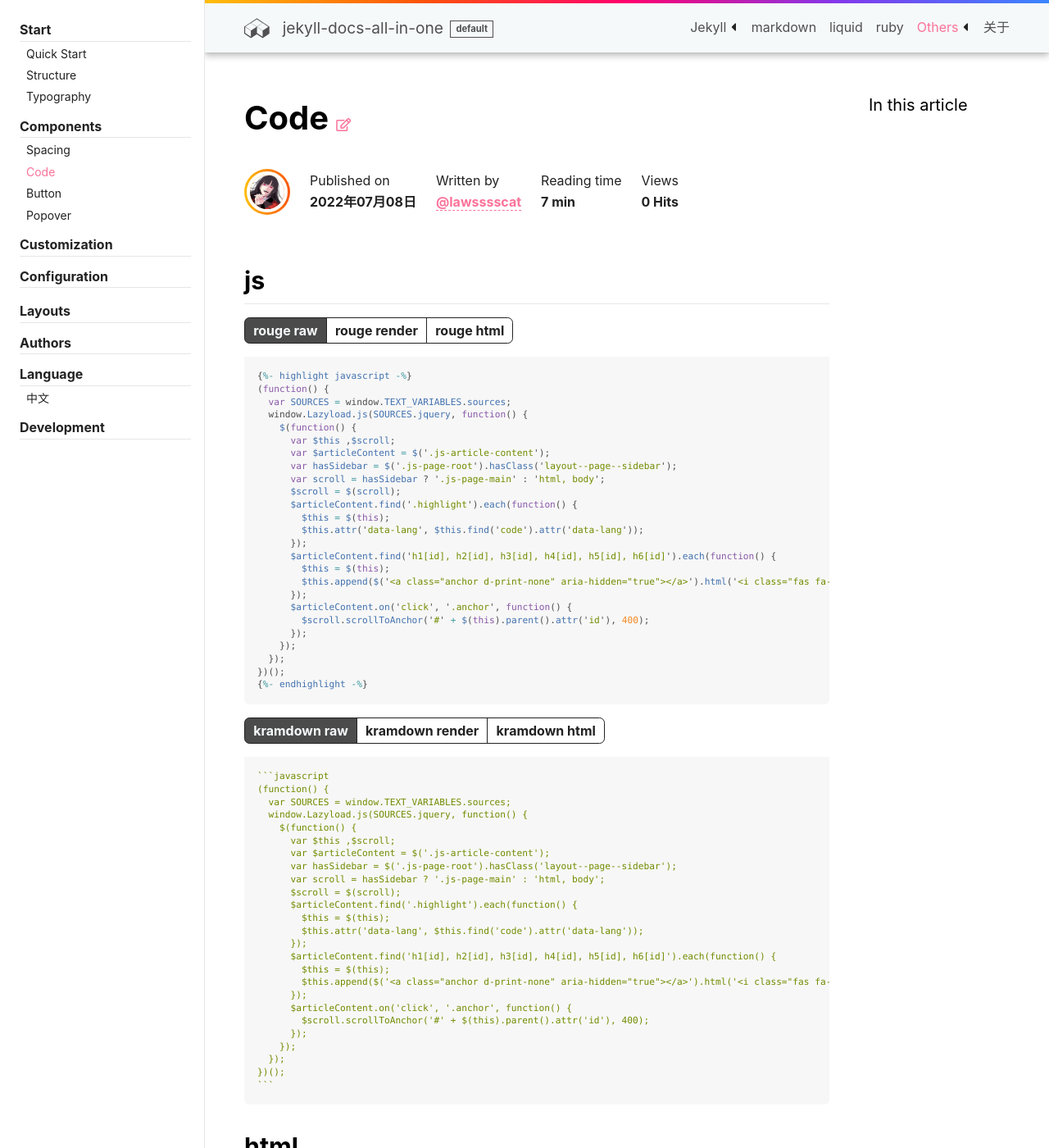
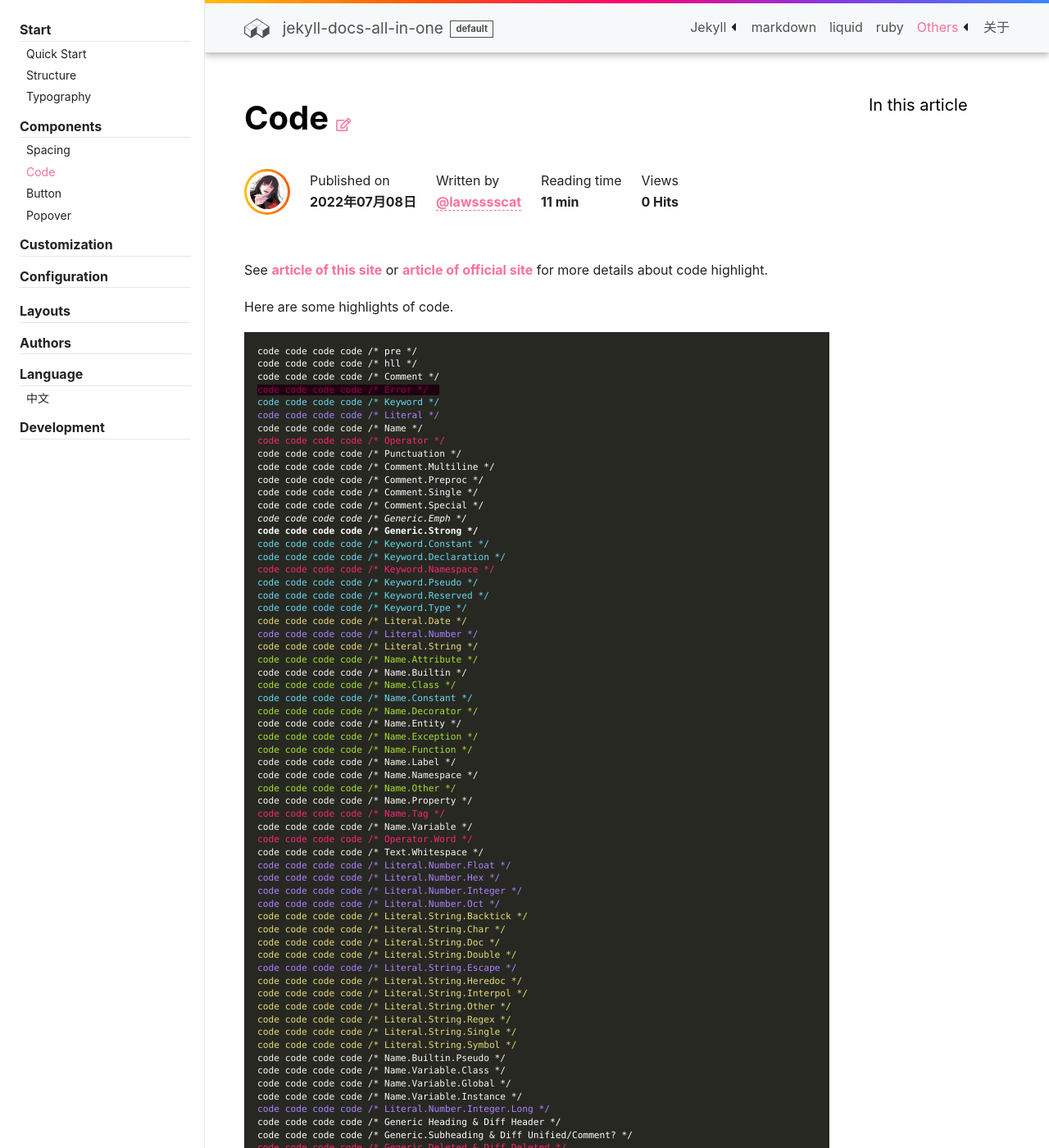
Before and after one commit to LawssssCat/jekyll-docs, a Jekyll site: the page built from _docs/en/components/code.md, in a window 1280 px wide and 1400 px high. Shown: the whole window at 82% size. Built offline with Jekyll 4.4.1, drawn with Linux system fonts in a browser that asks for light colours; comment, search, counter and statistics services are not loaded; some of the changed text lies outside the part shown.

Commit message:
improvement: code highlight docs: code

````diff
--- a/_docs/en/components/code.md
+++ b/_docs/en/components/code.md
@@ -4,11 +4,86 @@ title: Code
 permalink: /docs/en/components/code
 ---
 
-## js
+See [article of this site]({%  link _markdown/highlight/rouge.md %}) or [article of official site](https://jekyllrb.com/docs/liquid/tags/#code-snippet-highlighting) for more details about code highlight.
+
+Here are some highlights of code.
+
+{% assign _code_line = "code code code code" %}
+
+<figure class="highlight">
+<pre><code class="language-all-style" data-lang="all-style"><span class="pre">{{ _code_line }} /* pre */ </span>
+<span class="hll">{{ _code_line }} /* hll */ </span>
+<span class="c"  >{{ _code_line }} /* Comment */  </span>
+<span class="err">{{ _code_line }} /* Error */  </span>
+<span class="k"  >{{ _code_line }} /* Keyword */  </span>
+<span class="l"  >{{ _code_line }} /* Literal */  </span>
+<span class="n"  >{{ _code_line }} /* Name */  </span>
+<span class="o"  >{{ _code_line }} /* Operator */  </span>
+<span class="p"  >{{ _code_line }} /* Punctuation */  </span>
+<span class="cm" >{{ _code_line }} /* Comment.Multiline */  </span>
+<span class="cp" >{{ _code_line }} /* Comment.Preproc */  </span>
+<span class="c1" >{{ _code_line }} /* Comment.Single */  </span>
+<span class="cs" >{{ _code_line }} /* Comment.Special */  </span>
+<span class="ge" >{{ _code_line }} /* Generic.Emph */  </span>
+<span class="gs" >{{ _code_line }} /* Generic.Strong */  </span>
+<span class="kc" >{{ _code_line }} /* Keyword.Constant */  </span>
+<span class="kd" >{{ _code_line }} /* Keyword.Declaration */  </span>
+<span class="kn" >{{ _code_line }} /* Keyword.Namespace */  </span>
+<span class="kp" >{{ _code_line }} /* Keyword.Pseudo */  </span>
+<span class="kr" >{{ _code_line }} /* Keyword.Reserved */  </span>
+<span class="kt" >{{ _code_line }} /* Keyword.Type */  </span>
+<span class="ld" >{{ _code_line }} /* Literal.Date */  </span>
+<span class="m"  >{{ _code_line }} /* Literal.Number */  </span>
+<span class="s"  >{{ _code_line }} /* Literal.String */  </span>
+<span class="na" >{{ _code_line }} /* Name.Attribute */  </span>
+<span class="nb" >{{ _code_line }} /* Name.Builtin */  </span>
+<span class="nc" >{{ _code_line }} /* Name.Class */  </span>
+<span class="no" >{{ _code_line }} /* Name.Constant */  </span>
+<span class="nd" >{{ _code_line }} /* Name.Decorator */  </span>
+<span class="ni" >{{ _code_line }} /* Name.Entity */  </span>
+<span class="ne" >{{ _code_line }} /* Name.Exception */  </span>
+<span class="nf" >{{ _code_line }} /* Name.Function */  </span>
+<span class="nl" >{{ _code_line }} /* Name.Label */  </span>
+<span class="nn" >{{ _code_line }} /* Name.Namespace */  </span>
+<span class="nx" >{{ _code_line }} /* Name.Other */  </span>
+<span class="py" >{{ _code_line }} /* Name.Property */  </span>
+<span class="nt" >{{ _code_line }} /* Name.Tag */  </span>
+<span class="nv" >{{ _code_line }} /* Name.Variable */  </span>
+<span class="ow" >{{ _code_line }} /* Operator.Word */  </span>
+<span class="w"  >{{ _code_line }} /* Text.Whitespace */  </span>
+<span class="mf" >{{ _code_line }} /* Literal.Number.Float */  </span>
+<span class="mh" >{{ _code_line }} /* Literal.Number.Hex */  </span>
+<span class="mi" >{{ _code_line }} /* Literal.Number.Integer */  </span>
+<span class="mo" >{{ _code_line }} /* Literal.Number.Oct */  </span>
+<span class="sb" >{{ _code_line }} /* Literal.String.Backtick */  </span>
+<span class="sc" >{{ _code_line }} /* Literal.String.Char */  </span>
+<span class="sd" >{{ _code_line }} /* Literal.String.Doc */  </span>
+<span class="s2" >{{ _code_line }} /* Literal.String.Double */  </span>
+<span class="se" >{{ _code_line }} /* Literal.String.Escape */  </span>
+<span class="sh" >{{ _code_line }} /* Literal.String.Heredoc */  </span>
+<span class="si" >{{ _code_line }} /* Literal.String.Interpol */  </span>
+<span class="sx" >{{ _code_line }} /* Literal.String.Other */  </span>
+<span class="sr" >{{ _code_line }} /* Literal.String.Regex */  </span>
+<span class="s1" >{{ _code_line }} /* Literal.String.Single */  </span>
+<span class="ss" >{{ _code_line }} /* Literal.String.Symbol */  </span>
+<span class="bp" >{{ _code_line }} /* Name.Builtin.Pseudo */  </span>
+<span class="vc" >{{ _code_line }} /* Name.Variable.Class */  </span>
+<span class="vg" >{{ _code_line }} /* Name.Variable.Global */  </span>
+<span class="vi" >{{ _code_line }} /* Name.Variable.Instance */  </span>
+<span class="il" >{{ _code_line }} /* Literal.Number.Integer.Long */  </span>
+<span class="gh" >{{ _code_line }} /* Generic Heading & Diff Header */  </span>
+<span class="gu" >{{ _code_line }} /* Generic.Subheading & Diff Unified/Comment? */  </span>
+<span class="gd" >{{ _code_line }} /* Generic.Deleted & Diff Deleted */  </span>
+<span class="gi" >{{ _code_line }} /* Generic.Inserted & Diff Inserted */  </span>
+</code></pre>
+</figure>
+
+## Javascript
 
 <!-- ====================================================================================== -->
 {%- capture _code -%}
 (function() {
+  // test code
   var SOURCES = window.TEXT_VARIABLES.sources;
   window.Lazyload.js(SOURCES.jquery, function() {
     $(function() {
@@ -73,7 +148,7 @@ kramdown render
 kramdown html
 {%- endcapture -%}
 {%- capture _contents -%}
-{%- highlight javascript -%}
+{%- highlight markdown -%}
 ```javascript
 {{ _code }}
 ```
@@ -88,10 +163,11 @@ kramdown html
 {%- include article/generate-tabs.html titles=_titles contents=_contents -%}
 <!-- ====================================================================================== -->
 
-## html
+## Html
 
 <!-- ====================================================================================== -->
 {%- capture _code -%}
+<!-- testcode -->
 <div class="layout--page layout--page--sidebar clearfix js-page-root">
   <div class="page__mask d-print-none js-page-mask js-sidebar-hide"></div>
   <div class="page__viewport">
@@ -159,7 +235,7 @@ kramdown html
 {%- include article/generate-tabs.html titles=_titles contents=_contents -%}
 <!-- ====================================================================================== -->
 
-## ruby
+## Ruby
 
 ```ruby
 Jekyll::Hooks.register(:site, :pre_render) do |site|
@@ -183,6 +259,31 @@ Jekyll::Hooks.register(:site, :pre_render) do |site|
 end
 ```
 
-Related links
-+ Article about highlight of jekyll in this site - [see more]({%  link _markdown/highlight/rouge.md %})
-+ Article about highlight from the official website - <https://jekyllrb.com/docs/liquid/tags/#code-snippet-highlighting>
+## Java
+
+```java
+import java.util.*;
+
+class Palindrome
+{
+   public static void main(String args[])
+   {
+      String original, reverse = "";
+      Scanner in = new Scanner(System.in);
+
+      System.out.println("Enter a string to check if it is a palindrome");
+      original = in.nextLine();
+
+      int length = original.length();
+
+      for ( int i = length - 1; i >= 0; i-- )
+         reverse = reverse + original.charAt(i);
+
+      if (original.equals(reverse))
+         System.out.println("Entered string is a palindrome.");
+      else
+         System.out.println("Entered string is not a palindrome.");
+
+   }
+}
+```
--- a/_javascript/commons/code-header.js
+++ b/_javascript/commons/code-header.js
@@ -9,6 +9,7 @@ lazyload.onload(() => {
     if(pre) {
       const code = pre.querySelector('code');
       const lang = code.getAttribute('data-lang');
+      dom.setAttribute('data-lang', lang);
       createCodeHeader(pre, code, lang);
     }
   });
@@ -22,6 +23,7 @@ lazyload.onload(() => {
         return item.startsWith('language-');
       });
       const lang = className.replace('language-', '');
+      dom.setAttribute('data-lang', lang);
       createCodeHeader(pre, code, lang);
     }
   });
--- a/_sass/common/_reset.scss
+++ b/_sass/common/_reset.scss
@@ -52,7 +52,7 @@ body {
   font: map-get($base, font-weight) #{map-get($base, font-size)}/#{map-get($base, line-height)} map-get($base, font-family);
   * {
     @include selection() {
-      @include themeify-color($background-color: select-color);
+      @include themeify-color($color: text-color-1, $background-color: select-color);
     }
   }
 }
--- a/_sass/components/_code.scss
+++ b/_sass/components/_code.scss
@@ -39,9 +39,9 @@ pre {
     margin: 0;
     border-bottom-right-radius: $_border_radius;
     border-bottom-left-radius: $_border_radius;
-    @include themeify {
-      background-color: themed(text-background-color);
-    }
+    // @include themeify {
+    //   background-color: themed(text-background-color);
+    // }
     & > code {
       display: block;
     }
--- a/_sass/skins/highlight/_default.scss
+++ b/_sass/skins/highlight/_default.scss
@@ -1,3 +1,12 @@
+// @import
+//   "./tomorrow/default",
+//   "./tomorrow/highlight";
 @import
-  "./tomorrow/default",
-  "./tomorrow/highlight";
+  "./pygments";
+
+.highlighter-rouge, figure.highlight {
+  @extend %monokai;
+  // &[data-lang="javascript"] {
+  //   @extend %fruity;
+  // }
+}
--- /dev/null
+++ b/_sass/skins/highlight/_pygments.scss
@@ -0,0 +1,186 @@
+/* stylelint-disable order/properties-order */
+/* stylelint-disable color-hex-length */
+/* stylelint-disable block-no-empty */
+/* stylelint-disable declaration-block-trailing-semicolon */
+
+// MONOKAI
+// https://raw.githubusercontent.com/jwarby/pygments-css/master/monokai.css
+
+%monokai {
+  pre { color: #ffffff; background-color: #272822; }
+  .hll { background-color: #272822; }
+  // .c { color: #75715e } /* Comment */
+  .err { color: #960050; background-color: #1e0010 } /* Error */
+  .k { color: #66d9ef } /* Keyword */
+  .l { color: #ae81ff } /* Literal */
+  .n { color: #f8f8f2 } /* Name */
+  .o { color: #f92672 } /* Operator */
+  .p { color: #f8f8f2 } /* Punctuation */
+  // .cm { color: #75715e } /* Comment.Multiline */
+  // .cp { color: #75715e } /* Comment.Preproc */
+  // .c1 { color: #75715e } /* Comment.Single */
+  // .cs { color: #75715e } /* Comment.Special */
+  .ge { font-style: italic } /* Generic.Emph */
+  .gs { font-weight: bold } /* Generic.Strong */
+  .kc { color: #66d9ef } /* Keyword.Constant */
+  .kd { color: #66d9ef } /* Keyword.Declaration */
+  .kn { color: #f92672 } /* Keyword.Namespace */
+  .kp { color: #66d9ef } /* Keyword.Pseudo */
+  .kr { color: #66d9ef } /* Keyword.Reserved */
+  .kt { color: #66d9ef } /* Keyword.Type */
+  .ld { color: #e6db74 } /* Literal.Date */
+  .m { color: #ae81ff } /* Literal.Number */
+  .s { color: #e6db74 } /* Literal.String */
+  .na { color: #a6e22e } /* Name.Attribute */
+  .nb { color: #f8f8f2 } /* Name.Builtin */
+  .nc { color: #a6e22e } /* Name.Class */
+  .no { color: #66d9ef } /* Name.Constant */
+  .nd { color: #a6e22e } /* Name.Decorator */
+  .ni { color: #f8f8f2 } /* Name.Entity */
+  .ne { color: #a6e22e } /* Name.Exception */
+  .nf { color: #a6e22e } /* Name.Function */
+  .nl { color: #f8f8f2 } /* Name.Label */
+  .nn { color: #f8f8f2 } /* Name.Namespace */
+  .nx { color: #a6e22e } /* Name.Other */
+  .py { color: #f8f8f2 } /* Name.Property */
+  .nt { color: #f92672 } /* Name.Tag */
+  .nv { color: #f8f8f2 } /* Name.Variable */
+  .ow { color: #f92672 } /* Operator.Word */
+  .w { color: #f8f8f2 } /* Text.Whitespace */
+  .mf { color: #ae81ff } /* Literal.Number.Float */
+  .mh { color: #ae81ff } /* Literal.Number.Hex */
+  .mi { color: #ae81ff } /* Literal.Number.Integer */
+  .mo { color: #ae81ff } /* Literal.Number.Oct */
+  .sb { color: #e6db74 } /* Literal.String.Backtick */
+  .sc { color: #e6db74 } /* Literal.String.Char */
+  .sd { color: #e6db74 } /* Literal.String.Doc */
+  .s2 { color: #e6db74 } /* Literal.String.Double */
+  .se { color: #ae81ff } /* Literal.String.Escape */
+  .sh { color: #e6db74 } /* Literal.String.Heredoc */
+  .si { color: #e6db74 } /* Literal.String.Interpol */
+  .sx { color: #e6db74 } /* Literal.String.Other */
+  .sr { color: #e6db74 } /* Literal.String.Regex */
+  .s1 { color: #e6db74 } /* Literal.String.Single */
+  .ss { color: #e6db74 } /* Literal.String.Symbol */
+  .bp { color: #f8f8f2 } /* Name.Builtin.Pseudo */
+  .vc { color: #f8f8f2 } /* Name.Variable.Class */
+  .vg { color: #f8f8f2 } /* Name.Variable.Global */
+  .vi { color: #f8f8f2 } /* Name.Variable.Instance */
+  .il { color: #ae81ff } /* Literal.Number.Integer.Long */
+
+  .gh { } /* Generic Heading & Diff Header */
+  // .gu { color: #75715e; } /* Generic.Subheading & Diff Unified/Comment? */
+  .gd { color: #f92672; } /* Generic.Deleted & Diff Deleted */
+  .gi { color: #a6e22e; } /* Generic.Inserted & Diff Inserted */
+}
+
+
+%fruity {
+  pre { color: #ffffff; background-color: #333; }
+  .hll { background-color: #333333 }
+  .c { color: #008800; font-style: italic; background-color: #0f140f } /* Comment */
+  .err { color: #ffffff } /* Error */
+  .g { color: #ffffff } /* Generic */
+  .k { color: #fb660a; font-weight: bold } /* Keyword */
+  .l { color: #ffffff } /* Literal */
+  .n { color: #ffffff } /* Name */
+  .o { color: #ffffff } /* Operator */
+  .x { color: #ffffff } /* Other */
+  .p { color: #ffffff } /* Punctuation */
+  .cm { color: #008800; font-style: italic; background-color: #0f140f } /* Comment.Multiline */
+  .cp { color: #ff0007; font-weight: bold; font-style: italic; background-color: #0f140f } /* Comment.Preproc */
+  .c1 { color: #008800; font-style: italic; background-color: #0f140f } /* Comment.Single */
+  .cs { color: #008800; font-style: italic; background-color: #0f140f } /* Comment.Special */
+  .gd { color: #ffffff } /* Generic.Deleted */
+  .ge { color: #ffffff } /* Generic.Emph */
+  .gr { color: #ffffff } /* Generic.Error */
+  .gh { color: #ffffff; font-weight: bold } /* Generic.Heading */
+  .gi { color: #ffffff } /* Generic.Inserted */
+  .go { color: #444444; background-color: #222222 } /* Generic.Output */
+  .gp { color: #ffffff } /* Generic.Prompt */
+  .gs { color: #ffffff } /* Generic.Strong */
+  .gu { color: #ffffff; font-weight: bold } /* Generic.Subheading */
+  .gt { color: #ffffff } /* Generic.Traceback */
+  .kc { color: #fb660a; font-weight: bold } /* Keyword.Constant */
+  .kd { color: #fb660a; font-weight: bold } /* Keyword.Declaration */
+  .kn { color: #fb660a; font-weight: bold } /* Keyword.Namespace */
+  .kp { color: #fb660a } /* Keyword.Pseudo */
+  .kr { color: #fb660a; font-weight: bold } /* Keyword.Reserved */
+  .kt { color: #cdcaa9; font-weight: bold } /* Keyword.Type */
+  .ld { color: #ffffff } /* Literal.Date */
+  .m { color: #0086f7; font-weight: bold } /* Literal.Number */
+  .s { color: #0086d2 } /* Literal.String */
+  .na { color: #ff0086; font-weight: bold } /* Name.Attribute */
+  .nb { color: #ffffff } /* Name.Builtin */
+  .nc { color: #ffffff } /* Name.Class */
+  .no { color: #0086d2 } /* Name.Constant */
+  .nd { color: #ffffff } /* Name.Decorator */
+  .ni { color: #ffffff } /* Name.Entity */
+  .ne { color: #ffffff } /* Name.Exception */
+  .nf { color: #ff0086; font-weight: bold } /* Name.Function */
+  .nl { color: #ffffff } /* Name.Label */
+  .nn { color: #ffffff } /* Name.Namespace */
+  .nx { color: #ffffff } /* Name.Other */
+  .py { color: #ffffff } /* Name.Property */
+  .nt { color: #fb660a; font-weight: bold } /* Name.Tag */
+  .nv { color: #fb660a } /* Name.Variable */
+  .ow { color: #ffffff } /* Operator.Word */
+  .w { color: #888888 } /* Text.Whitespace */
+  .mf { color: #0086f7; font-weight: bold } /* Literal.Number.Float */
+  .mh { color: #0086f7; font-weight: bold } /* Literal.Number.Hex */
+  .mi { color: #0086f7; font-weight: bold } /* Literal.Number.Integer */
+  .mo { color: #0086f7; font-weight: bold } /* Literal.Number.Oct */
+  .sb { color: #0086d2 } /* Literal.String.Backtick */
+  .sc { color: #0086d2 } /* Literal.String.Char */
+  .sd { color: #0086d2 } /* Literal.String.Doc */
+  .s2 { color: #0086d2 } /* Literal.String.Double */
+  .se { color: #0086d2 } /* Literal.String.Escape */
+  .sh { color: #0086d2 } /* Literal.String.Heredoc */
+  .si { color: #0086d2 } /* Literal.String.Interpol */
+  .sx { color: #0086d2 } /* Literal.String.Other */
+  .sr { color: #0086d2 } /* Literal.String.Regex */
+  .s1 { color: #0086d2 } /* Literal.String.Single */
+  .ss { color: #0086d2 } /* Literal.String.Symbol */
+  .bp { color: #ffffff } /* Name.Builtin.Pseudo */
+  .vc { color: #fb660a } /* Name.Variable.Class */
+  .vg { color: #fb660a } /* Name.Variable.Global */
+  .vi { color: #fb660a } /* Name.Variable.Instance */
+  .il { color: #0086f7; font-weight: bold } /* Literal.Number.Integer.Long */
+}
+
+
+// https://raw.githubusercontent.com/jwarby/pygments-css/master/zenburn.css
+%zenburn {
+  code, pre { color:#fdce93; background-color:#3f3f3f; }
+  .hll { background-color:#222; }
+  .err { color:#e37170; background-color:#3d3535; }
+  .k { color:#f0dfaf; }
+  // .p { color:#41706f; }
+  .cs { color:#cd0000; font-weight:700; }
+  .gd { color:#cd0000; }
+  .ge { color:#ccc; font-style:italic; }
+  .gr { color:red; }
+  .go { color:gray; }
+  .gs { color:#ccc; font-weight:700; }
+  .gu { color:purple; font-weight:700; }
+  .gt { color:#0040D0; }
+  .kc { color:#dca3a3; }
+  .kd { color:#ffff86; }
+  .kn { color:#dfaf8f; font-weight:700;}
+  .kp { color:#cdcf99; }
+  .kr { color:#cdcd00; }
+  .ni { color:#c28182; }
+  .ne { color:#c3bf9f; font-weight:700; }
+  .nn { color:#8fbede; }
+  .vi { color:#ffffc7; }
+  .c, .g, .cm, .cp, .c1 { color:#7f9f7f; }
+  .l, .x, .no, .nd, .nl, .nx, .py, .w { color:#ccc; }
+  .n, .nv, .vg { color:#dcdccc; }
+  .o, .ow { color:#f0efd0; }
+  .gh, .gp { color:#dcdccc; font-weight:700;}
+  .gi, .kt { color:#00cd00; }
+  .ld, .s, .sb, .sc, .sd, .s2, .se, .sh, .si, .sx, .sr, .s1, .ss { color:#cc9393; }
+  .m, .mf, .mh, .mi, .mo, .il { color:#8cd0d3; }
+  .na, .nt { color:#9ac39f; }
+  .nb, .nc, .nf, .bp, .vc { color:#efef8f; }
+}
````
